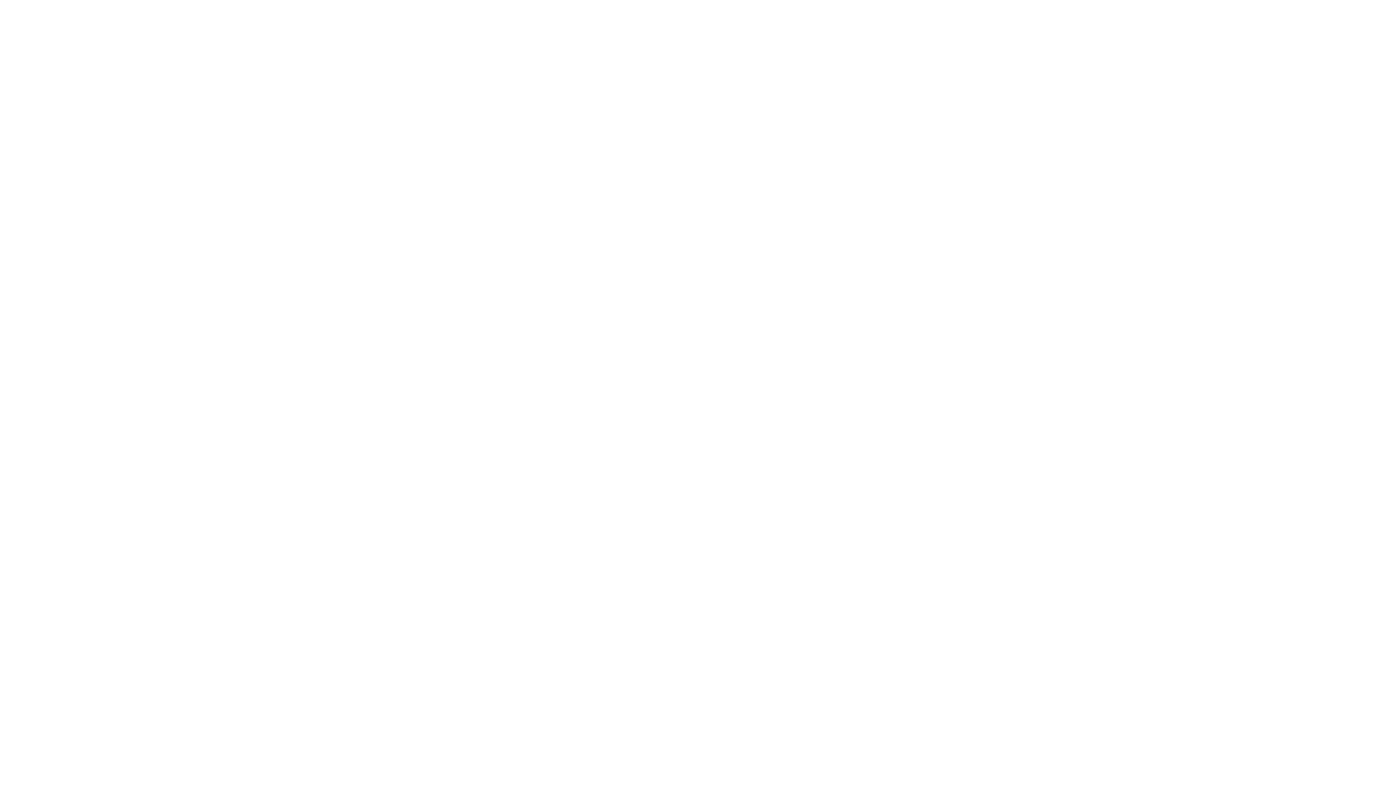
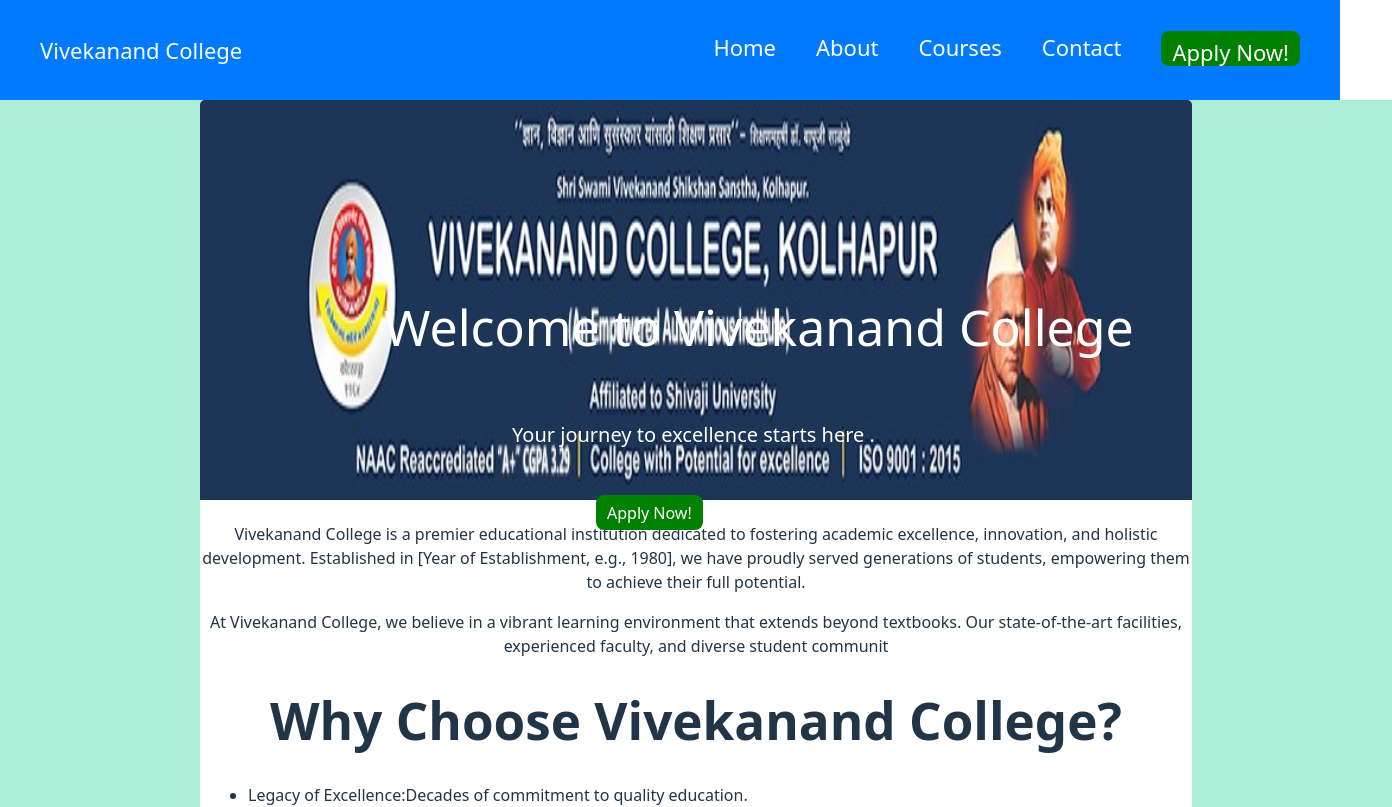
Before and after one commit to ilaborkar23/vckojt, a React (Vite) app: page / in a window 1280 px wide. Before the commit this address had no page. Shown: the top 807 px of the page, 1392 px wide, since content can reach past the window. Built offline with nearby package versions, Linux system fonts and the light colour scheme.

Commit message:
third commit

```diff
--- a/src/App.jsx
+++ b/src/App.jsx
@@ -9,7 +9,7 @@
   return(
     <BrowserRouter>
       <Routes>
-        <Route path='/homepage' element={<HomePage/>}/>
+        <Route path='/' element={<HomePage/>}/>
         <Route path='/aboutpage' element={<AboutPage/>}/>
          <Route path='/coursespage' element={<CoursesPage/>}/>
         <Route path='/contactpage' element={<ContactPage/>}/>
--- a/src/components/Header/Headre.jsx
+++ b/src/components/Header/Headre.jsx
@@ -7,7 +7,7 @@
                 <a href="/homepage">Vivekanand College</a>
             </div>
         <nav className="c1">
-            <Link to="/homepage"> Home </Link>
+            <Link to="/"> Home </Link>
             <Link to="/aboutpage">About </Link>
             <Link to="/coursespage">Courses</Link>
             <Link to="/contactpage">Contact</Link>
```
